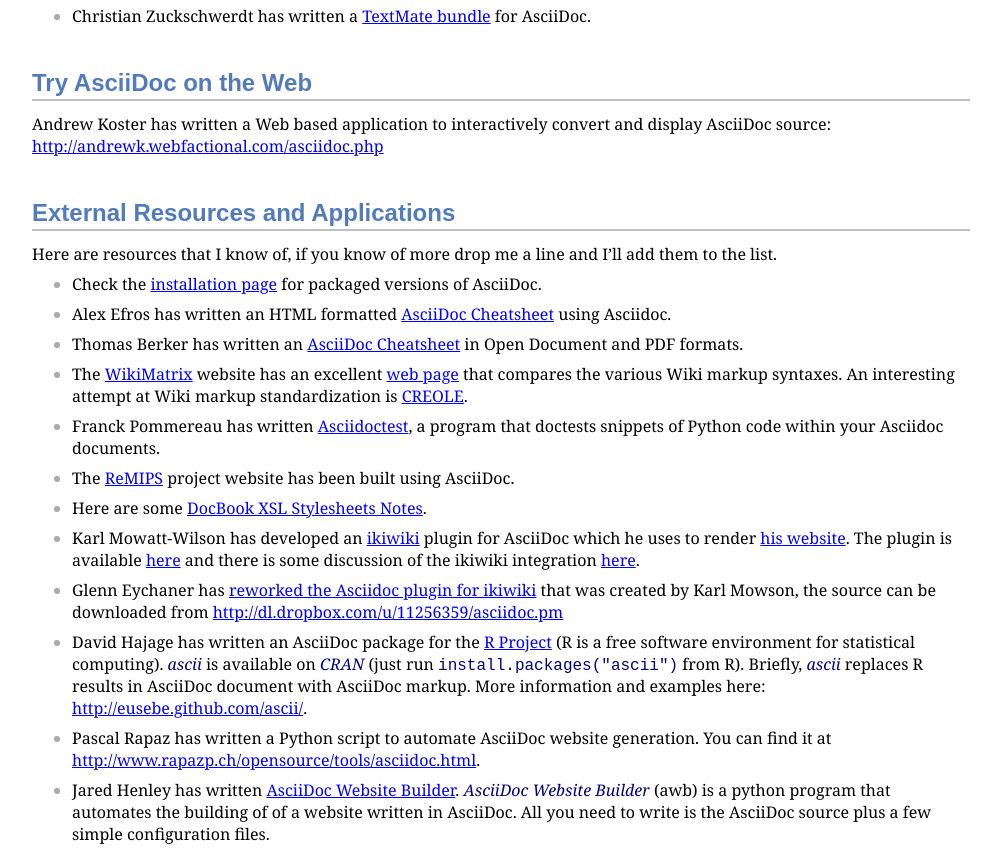
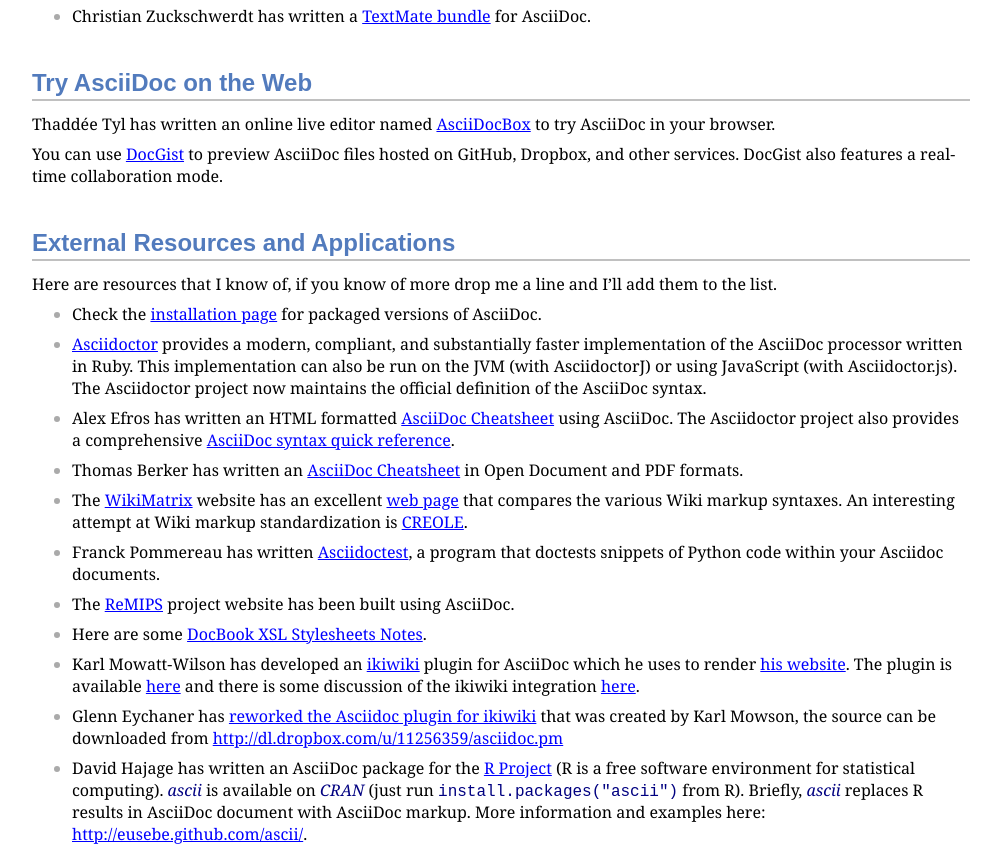
Before and after one commit to asciidoc-py/asciidoc-py2, a plain HTML site: page index.html in a window 1280 px wide. Shown: the part 3772-4620 px from the top of the page, without its empty margins (144-1145 px from the left). Drawn offline with Linux system fonts and the light colour scheme.

Commit message:
add information about Asciidoctor and DocGist to home page

```diff
--- a/index.html
+++ b/index.html
@@ -342,9 +342,12 @@ Christian Zuckschwerdt has written a
 <div class="sect1">
 <h2 id="_try_asciidoc_on_the_web">Try AsciiDoc on the Web</h2>
 <div class="sectionbody">
-<div class="paragraph"><p>Andrew Koster has written a Web based application to interactively
-convert and display AsciiDoc source:
-<a href="http://andrewk.webfactional.com/asciidoc.php">http://andrewk.webfactional.com/asciidoc.php</a></p></div>
+<div class="paragraph"><p>Thaddée Tyl has written an online live editor named
+<a href="http://espadrine.github.io/AsciiDocBox/">AsciiDocBox</a> to try AsciiDoc in
+your browser.</p></div>
+<div class="paragraph"><p>You can use <a href="http://gist.asciidoctor.org/">DocGist</a> to preview AsciiDoc
+files hosted on GitHub, Dropbox, and other services. DocGist also
+features a real-time collaboration mode.</p></div>
 </div>
 </div>
 <div class="sect1">
@@ -361,9 +364,21 @@ Check the <a href="INSTALL.html#X2">installation page</a> for packaged versions
 </li>
 <li>
 <p>
+<a href="http://asciidoctor.org">Asciidoctor</a> provides a modern, compliant, and
+  substantially faster implementation of the AsciiDoc processor written
+  in Ruby. This implementation can also be run on the JVM (with
+  AsciidoctorJ) or using JavaScript (with Asciidoctor.js). The
+  Asciidoctor project now maintains the official definition of the
+  AsciiDoc syntax.
+</p>
+</li>
+<li>
+<p>
 Alex Efros has written an HTML formatted
-  <a href="http://powerman.name/doc/asciidoc">AsciiDoc Cheatsheet</a> using
-  Asciidoc.
+  <a href="http://powerman.name/doc/asciidoc">AsciiDoc Cheatsheet</a> using AsciiDoc.
+  The Asciidoctor project also provides a comprehensive
+  <a href="http://asciidoctor.org/docs/asciidoc-syntax-quick-reference/">AsciiDoc
+  syntax quick reference</a>.
 </p>
 </li>
 <li>
@@ -981,7 +996,7 @@ Include documentation updates if you&#8217;re up to it; otherwise insert
 <div id="footer">
 <div id="footer-text">
 Version 8.6.9<br />
-Last updated 2015-02-26 06:50:49 CET
+Last updated 2017-09-03 16:20:00 MDT
 </div>
 <div id="footer-badges">
 <a href="http://validator.w3.org/check?uri=referer">
```
